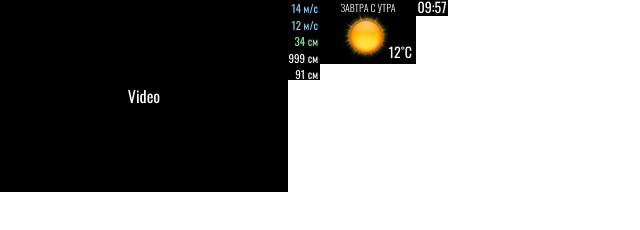
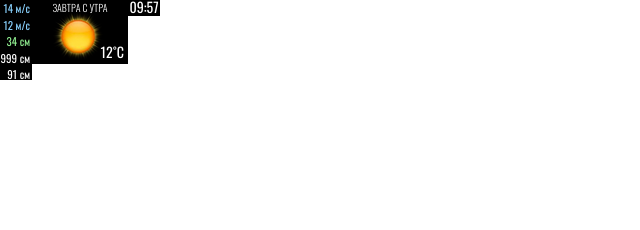
Before and after one commit to pavelborisofff/rosa_khutor_led, a plain HTML site: page index.html in a window 1280 px wide. Shown: the whole page, without its empty margins (0-640 px from the left). Drawn offline with Linux system fonts and the light colour scheme.

Commit message:
without video

```diff
--- a/static/css/style.css
+++ b/static/css/style.css
@@ -157,8 +157,8 @@ body {
 }
 
 .main__video {
-    width: 288px;
-    height: 192px;
+    width: 0;
+    height: 0;
     line-height: 192px;
     position: absolute;
     top: 0;
@@ -172,7 +172,7 @@ body {
     height: 80px;
     position: absolute;
     top: 0;
-    left: 288px;
+    left: 0;
     text-align: right;
     font-size: 11px;
     font-weight: 400;
@@ -193,7 +193,7 @@ body {
     height: 64px;
     position: absolute;
     top: 0;
-    left: 320px;
+    left: 32px;
 }
 
 .weather__img {
@@ -284,7 +284,7 @@ body {
     height: 16px;
     position: absolute;
     top: 0;
-    left: 416px;
+    left: 128px;
     font-size: 14px;
     font-weight: 400;
     text-align: center;
```
Also changed, not shown: 1 other file.
